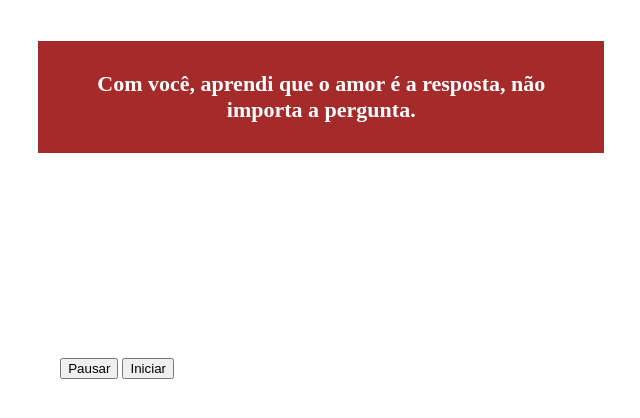
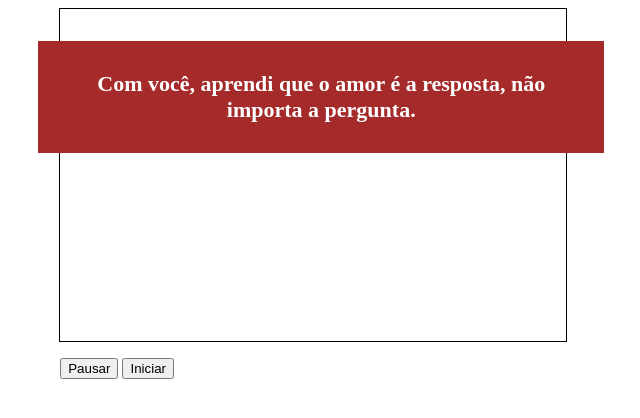
Before and after one commit to leandro-machado-costa/atividades, a plain HTML site: page index.html in a window 1280 px wide. Shown: the whole page, without its empty margins (327-967 px from the left). Drawn offline with Linux system fonts and the light colour scheme.

Commit message:
Update index.html
Borda escura

```diff
--- a/index.html
+++ b/index.html
@@ -28,7 +28,7 @@
             margin-right: auto;
             width: 40%;
             height: 300px;
-            border: 1px solid #fff !important;
+            border: 1px solid #000 !important;
         }
     </style>
     <meta charset="UTF-8">
```
